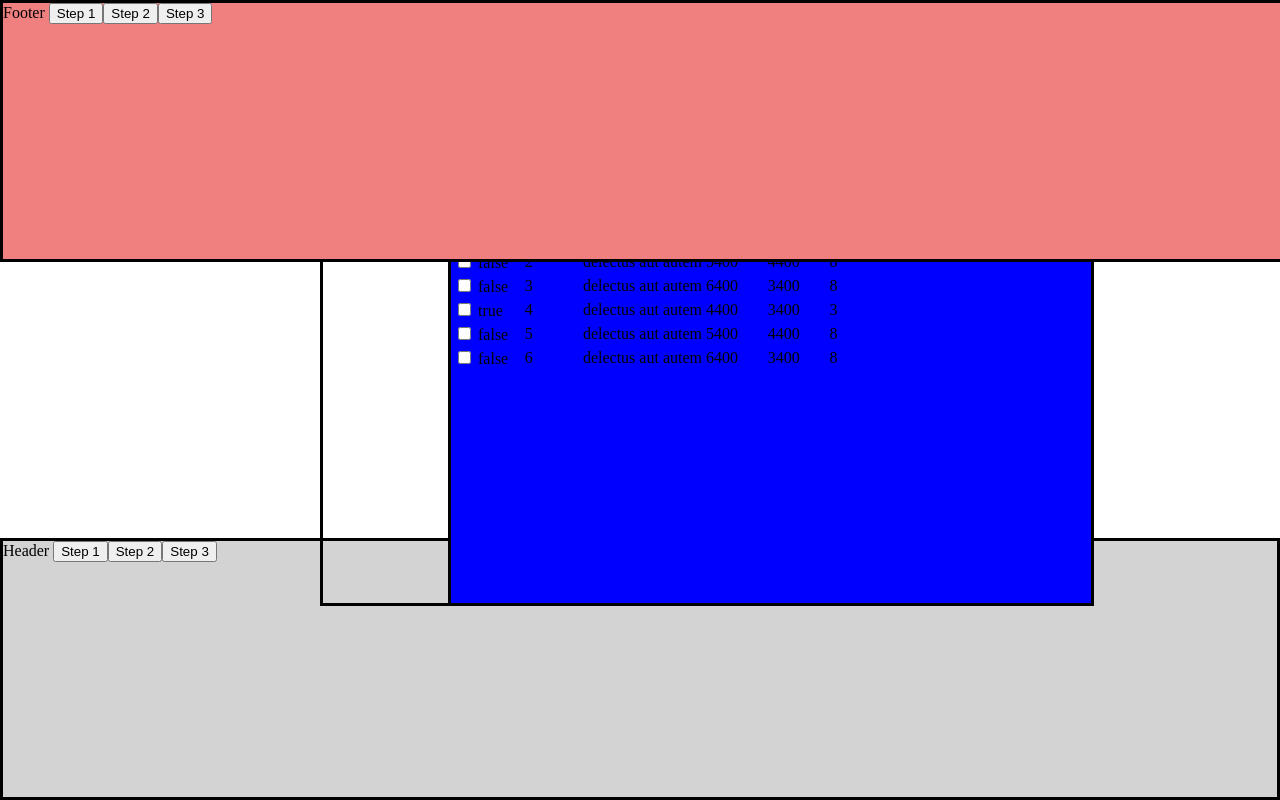
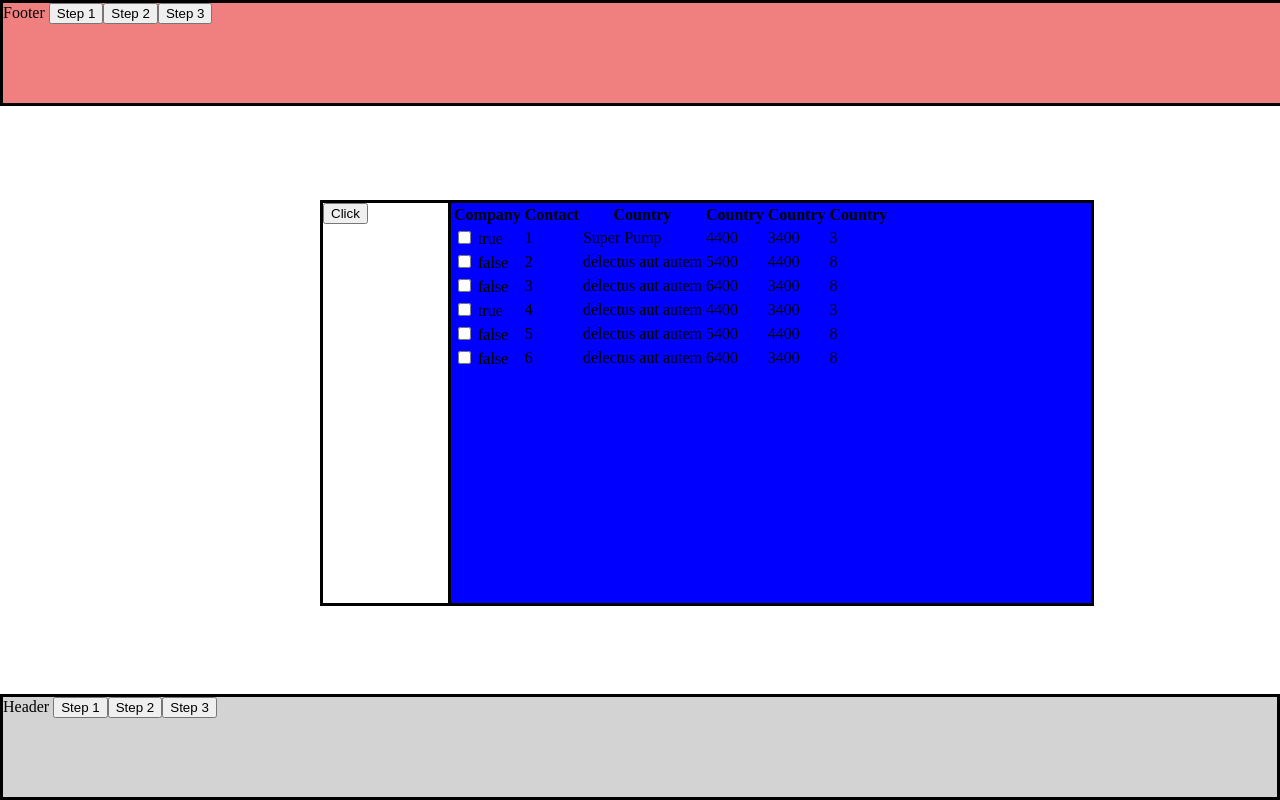
Before and after one commit to ericaferrao/angular-accelya-interview, an Angular app: page / in a window 1280 px wide. Built offline with nearby package versions, Linux system fonts and the light colour scheme.

Commit message:
3 files modified

```diff
--- a/src/app/footer/footer.component.css
+++ b/src/app/footer/footer.component.css
@@ -1,7 +1,7 @@
 .footercss {
   width: 100%;
   border: solid;
-  height: 20vw;
+  height: 100px;
   background: lightcoral;
   margin: 0px;
   position: absolute;
--- a/src/app/header/header.component.css
+++ b/src/app/header/header.component.css
@@ -1,7 +1,7 @@
 .headercss {
   width: 100%;
   border: solid;
-  height: 20vw;
+  height: 100px;
   background: lightgrey;
   margin: 0px;
   width: inherit;
--- a/src/app/modal/modal.component.css
+++ b/src/app/modal/modal.component.css
@@ -4,3 +4,11 @@
   border:solid;
   background-color: blue;
 }
+
+thead, tbody { display: block; }
+
+tbody {
+    height: 100px;       /* Just for the demo          */
+    overflow-y: auto;    /* Trigger vertical scroll    */
+    overflow-x: hidden;  /* Hide the horizontal scroll */
+}
```
